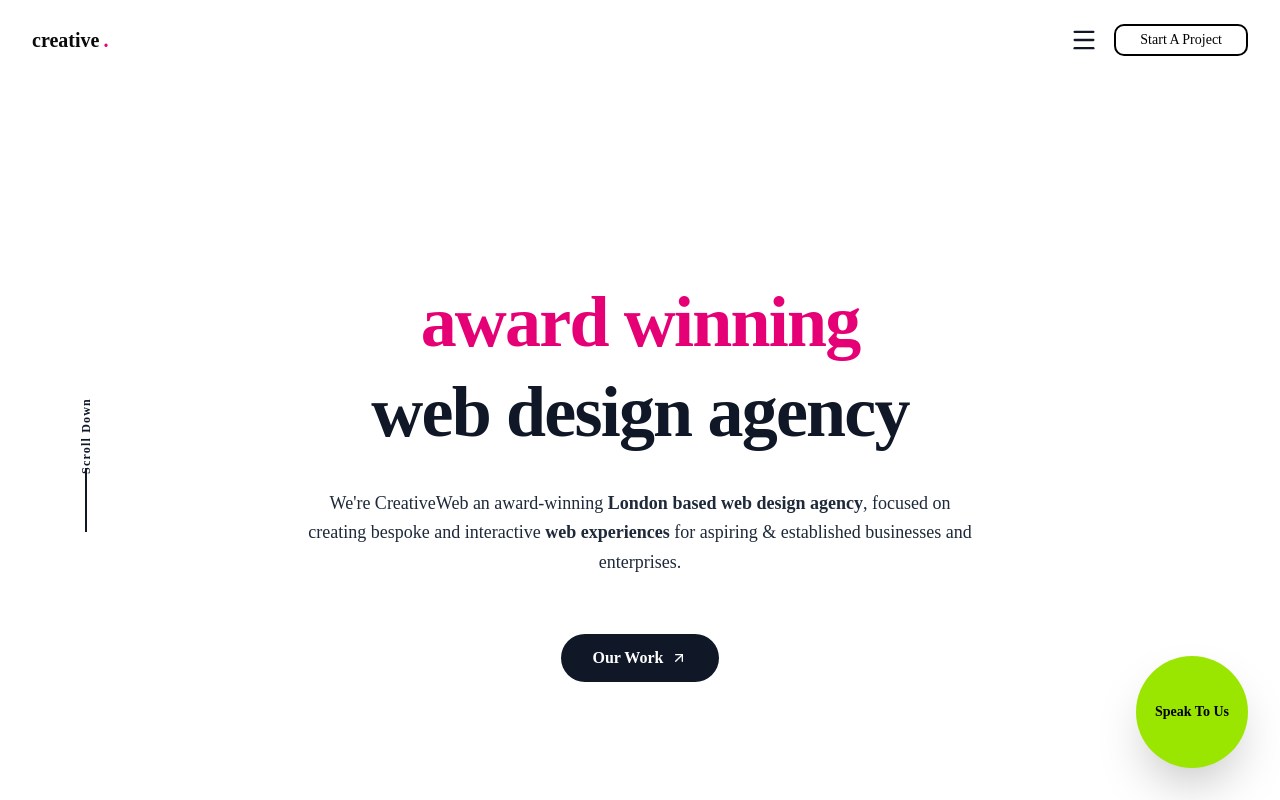
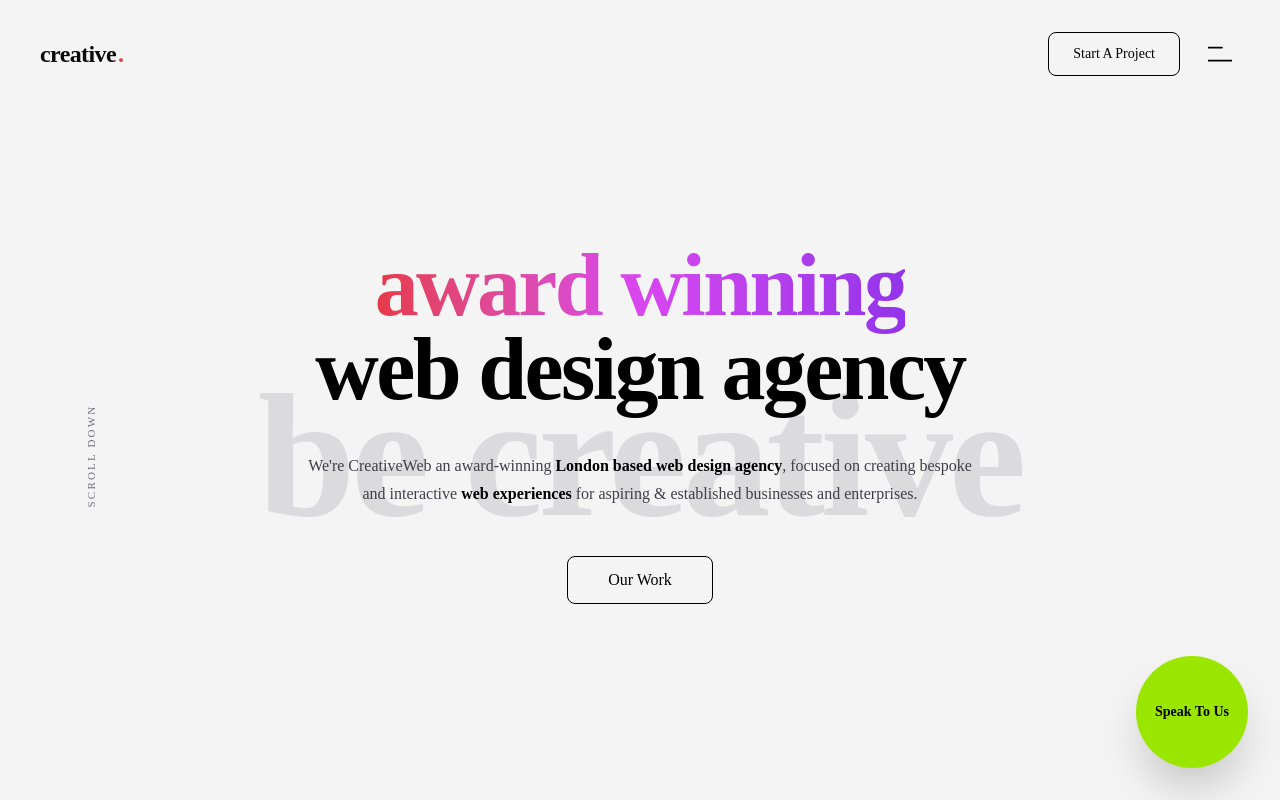
Before and after one commit to codenoirtech/maximillianlabs, a Next.js app: page / in a window 1280 px wide. Shown: the top 800 px of the page. Built offline with nearby package versions, Linux system fonts and the light colour scheme.

Commit message:
feat:added the sitemap

```diff
--- a/app/layout.tsx
+++ b/app/layout.tsx
@@ -9,9 +9,53 @@ const geistMono = Geist_Mono({
 });
 
 export const metadata: Metadata = {
-  title: "Maximillian Labs - Web Design Agency",
+  metadataBase: new URL("https://maximillianlabs.com"),
+  title: {
+    default: "Maximillian Labs | Award-Winning Web Design Agency",
+    template: "%s | Maximillian Labs",
+  },
   description:
-    "London based award-winning web design agency creating bespoke and interactive web experiences",
+    "London-based award-winning web design agency creating bespoke, high-performance, and interactive digital experiences for ambitious brands.",
+  keywords: [
+    "web design agency",
+    "London web design",
+    "UI UX design",
+    "SEO services",
+    "branding agency",
+    "digital agency",
+  ],
+  authors: [{ name: "Maximillian Labs" }],
+  creator: "Maximillian Labs",
+  publisher: "Maximillian Labs",
+  alternates: {
+    canonical: "/",
+  },
+  openGraph: {
+    type: "website",
+    locale: "en_GB",
+    url: "/",
+    title: "Maximillian Labs | Award-Winning Web Design Agency",
+    description:
+      "Bespoke web design, branding, and digital experiences built by a London team focused on measurable growth.",
+    siteName: "Maximillian Labs",
+  },
+  twitter: {
+    card: "summary_large_image",
+    title: "Maximillian Labs | Award-Winning Web Design Agency",
+    description:
+      "Bespoke web design, branding, and digital experiences built for growth-focused brands.",
+  },
+  robots: {
+    index: true,
+    follow: true,
+    googleBot: {
+      index: true,
+      follow: true,
+      "max-image-preview": "large",
+      "max-snippet": -1,
+      "max-video-preview": -1,
+    },
+  },
   icons: {
     icon: [
       {
@@ -39,9 +83,9 @@ export default function RootLayout({
   return (
     <html
       lang="en"
-      className={`${geistSans.variable} ${geistMono.variable} bg-white`}
+      className={`${geistSans.variable} ${geistMono.variable} bg-[#f4f4f5]`}
     >
-      <body className="font-sans antialiased bg-white">
+      <body className="font-sans antialiased bg-[#f4f4f5] text-foreground">
         {children}
       </body>
     </html>
--- /dev/null
+++ b/app/manifest.ts
@@ -0,0 +1,26 @@
+import type { MetadataRoute } from "next";
+
+export default function manifest(): MetadataRoute.Manifest {
+  return {
+    name: "Maximillian Labs",
+    short_name: "Max Labs",
+    description:
+      "Award-winning London web design agency building bespoke digital experiences.",
+    start_url: "/",
+    display: "standalone",
+    background_color: "#f4f4f5",
+    theme_color: "#111111",
+    icons: [
+      {
+        src: "/icon-light-32x32.png",
+        sizes: "32x32",
+        type: "image/png",
+      },
+      {
+        src: "/apple-icon.png",
+        sizes: "180x180",
+        type: "image/png",
+      },
+    ],
+  };
+}
--- a/app/page.tsx
+++ b/app/page.tsx
@@ -1,13 +1,22 @@
-import { Navbar } from '@/components/navbar'
-import { Hero } from '@/components/hero'
-import { AboutSection } from '@/components/about-section'
+import { Navbar } from "@/components/navbar";
+import { Hero } from "@/components/hero";
+import { AboutSection } from "@/components/about-section";
+import type { Metadata } from "next";
+
+export const metadata: Metadata = {
+  title: "Home",
+  description:
+    "Explore Maximillian Labs - a London web design agency delivering bespoke websites, branding, and interactive digital experiences.",
+};
 
 export default function Page() {
   return (
-    <main className="w-full bg-white">
-      <Navbar />
-      <Hero />
+    <main className="w-full bg-[#f4f4f5]">
+      <div className="relative min-h-screen overflow-hidden">
+        <Navbar />
+        <Hero />
+      </div>
       <AboutSection />
     </main>
-  )
+  );
 }
--- a/components/hero.tsx
+++ b/components/hero.tsx
@@ -1,62 +1,48 @@
 import { Button } from "@/components/ui/button";
-import { ArrowUpRight } from "lucide-react";
 
 export function Hero() {
   return (
-    <section className="relative w-full min-h-screen flex flex-col items-center justify-center px-6 py-16 md:py-0 bg-white">
-      {/* Scroll Down Text - Left Side (Desktop only) */}
-      <div className="hidden lg:flex absolute left-12 top-1/2 transform -translate-y-1/2 flex-col items-center gap-6">
-        <span className="text-xs font-semibold text-gray-900 tracking-widest -rotate-90 origin-center whitespace-nowrap">
+    <section className="relative flex min-h-[calc(100vh-5.5rem)] w-full flex-col items-center justify-center overflow-hidden px-6 pb-16 md:min-h-[calc(100vh-6.5rem)] md:px-10">
+      <div
+        aria-hidden="true"
+        className="pointer-events-none absolute inset-0 flex items-center justify-center overflow-hidden"
+      >
+        <p className="whitespace-nowrap text-[clamp(3.5rem,14vw,11rem)] font-bold leading-none tracking-tight text-zinc-300/80 select-none">
+          be creative
+        </p>
+      </div>
+
+      <div className="hidden lg:flex absolute left-10 top-1/2 z-10 -translate-y-1/2 -rotate-90">
+        <span className="text-[11px] font-medium tracking-[0.2em] text-zinc-500 uppercase">
           Scroll Down
         </span>
-        <div className="w-0.5 h-16 bg-gray-900" />
       </div>
 
-      {/* Content Container */}
-      <div className="max-w-4xl mx-auto text-center space-y-8">
-        {/* Main Heading */}
-        <div className="space-y-3">
-          <h1 className="text-5xl md:text-6xl lg:text-7xl font-bold leading-tight tracking-tight">
-            <span className="text-pink-600">award winning</span>
-            <br />
-            <span className="text-gray-900">web design agency</span>
-          </h1>
-        </div>
+      <div className="relative z-10 mx-auto max-w-4xl text-center">
+        <h1 className="text-[clamp(2.75rem,7vw,5.5rem)] font-bold leading-[0.95] tracking-[-0.03em]">
+          <span className="bg-gradient-to-r from-[#e63946] via-[#d946ef] to-[#9333ea] bg-clip-text text-transparent">
+            award winning
+          </span>
+          <br />
+          <span className="text-black">web design agency</span>
+        </h1>
 
-        {/* Description */}
-        <p className="text-base md:text-lg text-gray-800 leading-relaxed max-w-2xl mx-auto font-normal">
+        <p className="mx-auto mt-8 max-w-2xl text-sm leading-relaxed text-zinc-700 md:mt-10 md:text-base md:leading-7">
           We&apos;re CreativeWeb an award-winning{" "}
-          <span className="font-bold">London based web design agency</span>,
-          focused on creating bespoke and interactive{" "}
-          <span className="font-bold">web experiences</span> for aspiring &
-          established businesses and enterprises.
+          <span className="font-bold text-black">London based web design agency</span>
+          , focused on creating bespoke and interactive{" "}
+          <span className="font-bold text-black">web experiences</span> for aspiring
+          &amp; established businesses and enterprises.
         </p>
 
-        {/* CTA Button */}
-        <div className="pt-6">
-          <Button className="bg-gray-900 text-white hover:bg-gray-800 gap-2 px-8 py-6 text-base font-semibold rounded-full inline-flex">
+        <div className="mt-10 md:mt-12">
+          <Button
+            variant="outline"
+            className="h-11 rounded-md border border-black bg-transparent px-8 text-sm font-medium text-black shadow-none hover:bg-black/5 md:h-12 md:px-10 md:text-base"
+          >
             Our Work
-            <ArrowUpRight size={20} />
           </Button>
         </div>
-      </div>
-
-      {/* Scroll Indicator - Bottom (Mobile) */}
-      <div className="lg:hidden absolute bottom-8 left-1/2 transform -translate-x-1/2 flex flex-col items-center gap-2">
-        <span className="text-xs font-semibold text-gray-600">Scroll</span>
-        <svg
-          className="w-4 h-4 text-gray-600 animate-bounce"
-          fill="none"
-          stroke="currentColor"
-          viewBox="0 0 24 24"
-        >
-          <path
-            strokeLinecap="round"
-            strokeLinejoin="round"
-            strokeWidth={2}
-            d="M19 14l-7 7m0 0l-7-7m7 7V3"
-          />
-        </svg>
       </div>
     </section>
   );
--- a/components/navbar.tsx
+++ b/components/navbar.tsx
@@ -1,151 +1,232 @@
 "use client";
 
-import { useState } from "react";
+import { useEffect, useState } from "react";
 import Link from "next/link";
-import { Menu, X } from "lucide-react";
+import { ArrowRight, X } from "lucide-react";
 import { Button } from "@/components/ui/button";
+import { cn } from "@/lib/utils";
+
+const menuItems = [
+  { label: "Our Work", href: "#" },
+  { label: "Our Agency", href: "/about" },
+  { label: "Services", href: "#" },
+  { label: "Blog", href: "#" },
+  { label: "SEO Checker", href: "#" },
+  { label: "Cost Guide", href: "#" },
+  { label: "Contact", href: "/contact-us" },
+];
+
+function Logo({ className }: { className?: string }) {
+  return (
+    <Link href="/" className={cn("inline-flex items-baseline gap-0.5", className)}>
+      <span className="text-xl font-bold tracking-tight md:text-2xl">creative</span>
+      <span className="text-xl font-bold text-[#e63946] md:text-2xl">.</span>
+    </Link>
+  );
+}
+
+function MenuIcon({ className }: { className?: string }) {
+  return (
+    <svg
+      aria-hidden="true"
+      viewBox="0 0 24 16"
+      fill="none"
+      className={cn("h-4 w-6", className)}
+    >
+      <path
+        d="M0 1.5H14"
+        stroke="currentColor"
+        strokeWidth="1.75"
+        strokeLinecap="round"
+      />
+      <path
+        d="M0 14.5H24"
+        stroke="currentColor"
+        strokeWidth="1.75"
+        strokeLinecap="round"
+      />
+    </svg>
+  );
+}
+
+function LinkedinIcon({ className }: { className?: string }) {
+  return (
+    <svg viewBox="0 0 24 24" aria-hidden="true" className={cn("h-5 w-5", className)}>
+      <path
+        fill="currentColor"
+        d="M6.94 8.5a1.72 1.72 0 1 1 0-3.44 1.72 1.72 0 0 1 0 3.44ZM5.42 9.73h3.04V19H5.42V9.73Zm4.76 0h2.91v1.27h.04c.4-.76 1.4-1.56 2.87-1.56 3.07 0 3.64 2.02 3.64 4.64V19h-3.04v-4.42c0-1.05-.02-2.4-1.47-2.4-1.47 0-1.7 1.15-1.7 2.32V19h-3.04V9.73Z"
+      />
+    </svg>
+  );
+}
+
+function InstagramIcon({ className }: { className?: string }) {
+  return (
+    <svg viewBox="0 0 24 24" aria-hidden="true" className={cn("h-5 w-5", className)}>
+      <path
+        fill="currentColor"
+        d="M12 7.35A4.65 4.65 0 1 0 12 16.65 4.65 4.65 0 0 0 12 7.35Zm0 7.67A3.02 3.02 0 1 1 12 8.98a3.02 3.02 0 0 1 0 6.04ZM17.92 7.16a1.08 1.08 0 1 1-2.16 0 1.08 1.08 0 0 1 2.16 0ZM21 17.97A5.64 5.64 0 0 1 17.97 21 39.4 39.4 0 0 1 12 21a39.4 39.4 0 0 1-5.97 0A5.64 5.64 0 0 1 3 17.97 39.4 39.4 0 0 1 3 12a39.4 39.4 0 0 1 0-5.97A5.64 5.64 0 0 1 6.03 3 39.4 39.4 0 0 1 12 3a39.4 39.4 0 0 1 5.97 0A5.64 5.64 0 0 1 21 6.03 39.4 39.4 0 0 1 21 12a39.4 39.4 0 0 1 0 5.97Zm-1.79-7.74a3.98 3.98 0 0 0-1.08-2.82 3.98 3.98 0 0 0-2.82-1.08A26.65 26.65 0 0 0 12 6.17a26.65 26.65 0 0 0-3.31.16 3.98 3.98 0 0 0-2.82 1.08 3.98 3.98 0 0 0-1.08 2.82A26.66 26.66 0 0 0 4.63 12a26.66 26.66 0 0 0 .16 1.77 3.98 3.98 0 0 0 1.08 2.82 3.98 3.98 0 0 0 2.82 1.08 26.66 26.66 0 0 0 3.31.16 26.66 26.66 0 0 0 3.31-.16 3.98 3.98 0 0 0 2.82-1.08 3.98 3.98 0 0 0 1.08-2.82 26.66 26.66 0 0 0 .16-1.77 26.65 26.65 0 0 0-.16-1.77Z"
+      />
+    </svg>
+  );
+}
+
+function FacebookIcon({ className }: { className?: string }) {
+  return (
+    <svg viewBox="0 0 24 24" aria-hidden="true" className={cn("h-5 w-5", className)}>
+      <path
+        fill="currentColor"
+        d="M13.56 21v-7.74h2.6l.39-3.01h-2.99V8.33c0-.87.24-1.46 1.49-1.46h1.59V4.18c-.77-.08-1.55-.12-2.32-.11-2.29 0-3.86 1.4-3.86 3.97v2.21H8v3.01h2.46V21h3.1Z"
+      />
+    </svg>
+  );
+}
 
 export function Navbar() {
   const [isOpen, setIsOpen] = useState(false);
 
-  const menuItems = [
-    { label: "Our Work", href: "#" },
-    { label: "Our Agency", href: "#" },
-    { label: "Services", href: "#" },
-    { label: "Blog", href: "#" },
-    { label: "SEO Checker", href: "#" },
-    { label: "Cost Guide", href: "#" },
-    { label: "Contact", href: "#" },
-  ];
+  useEffect(() => {
+    document.body.style.overflow = isOpen ? "hidden" : "";
+    return () => {
+      document.body.style.overflow = "";
+    };
+  }, [isOpen]);
 
   return (
     <>
-      {/* Desktop Navbar */}
-      <nav className="flex items-center justify-between px-8 py-6 bg-white">
-        <Link href="/" className="flex items-center gap-1">
-          <span className="text-xl font-bold">creative</span>
-          <span className="text-xl font-bold text-pink-600">.</span>
-        </Link>
-        <button
-          onClick={() => setIsOpen(!isOpen)}
-          className="ml-auto mr-4 text-gray-900 hover:text-gray-600"
-        >
-          <Menu size={28} />
-        </button>
+      <header className="relative z-30 mx-auto flex w-full max-w-[1400px] items-center justify-between px-6 py-6 md:px-10 md:py-8">
+        <Logo />
+
+        <div className="flex items-center gap-4 md:gap-5">
           <Button
             variant="outline"
-          className="border-2 border-black text-black hover:bg-gray-50 px-6"
+            className="h-10 rounded-md border border-black bg-transparent px-5 text-sm font-medium text-black shadow-none hover:bg-black/5 md:h-11 md:px-6"
           >
             Start A Project
           </Button>
-      </nav>
 
-      {/* Mobile Menu */}
-      {isOpen && (
-        <div className="fixed inset-0 bg-gradient-to-br from-purple-900 via-slate-900 to-slate-950 text-white z-40">
           <button
+            type="button"
+            aria-label="Open menu"
+            aria-expanded={isOpen}
+            onClick={() => setIsOpen(true)}
+            className="flex h-10 w-10 items-center justify-center text-black transition-opacity hover:opacity-60"
+          >
+            <MenuIcon />
+          </button>
+        </div>
+      </header>
+
+      <div
+        className={cn(
+          "fixed inset-0 z-50 bg-[#d4d4d8] transition-opacity duration-300",
+          isOpen ? "pointer-events-auto opacity-100" : "pointer-events-none opacity-0"
+        )}
+        aria-hidden={!isOpen}
+      >
+        <div className="pointer-events-none absolute inset-0 overflow-hidden">
+          <p className="absolute left-1/2 top-1/2 -translate-x-1/2 -translate-y-1/2 whitespace-nowrap text-[clamp(4rem,16vw,12rem)] font-bold leading-none tracking-tight text-white/70 select-none">
+            creative
+          </p>
+        </div>
+
+        <div className="relative flex h-full flex-col px-6 py-6 md:px-10 md:py-8">
+          <div className="flex items-center justify-between">
+            <Logo className="text-white [&_span:first-child]:text-white" />
+            <button
+              type="button"
+              aria-label="Close menu"
               onClick={() => setIsOpen(false)}
-            className="absolute top-6 right-6 text-white"
+              className="flex h-10 w-10 items-center justify-center text-white transition-opacity hover:opacity-70"
             >
-            <X size={24} />
+              <X className="h-7 w-7" strokeWidth={1.5} />
             </button>
+          </div>
 
-          <div className="h-screen px-8 py-12 flex items-center justify-between relative">
-            {/* Left Column - Menu */}
-            <div className="flex-1">
-              <h3 className="text-sm font-light mb-8 text-white tracking-wider">
-                Menu
-              </h3>
-              <div className="space-y-5">
+          <div className="hidden lg:flex absolute left-10 top-1/2 -translate-y-1/2 -rotate-90">
+            <span className="text-[11px] font-medium tracking-[0.2em] text-zinc-600 uppercase">
+              Scroll Down
+            </span>
+          </div>
+
+          <div className="flex flex-1 items-center justify-center py-8 md:py-10">
+            <div className="pointer-events-auto w-full max-w-6xl rounded-[2rem] bg-gradient-to-br from-[#1a0a0f] via-[#120812] to-[#2a1035] p-8 shadow-2xl md:rounded-[2.5rem] md:p-12 lg:p-14">
+              <div className="grid gap-10 lg:grid-cols-[1fr_auto_1fr] lg:items-start lg:gap-8 xl:gap-14">
+                <div>
+                  <p className="mb-6 text-sm font-normal text-white/80 md:mb-8">Menu</p>
+                  <nav className="space-y-1 md:space-y-2">
                     {menuItems.map((item) => (
                       <Link
                         key={item.label}
                         href={item.href}
-                    className="block text-2xl font-bold hover:text-pink-500 transition-colors"
                         onClick={() => setIsOpen(false)}
+                        className="block text-2xl font-bold tracking-tight text-white transition-opacity hover:opacity-70 md:text-3xl lg:text-[2rem] lg:leading-tight"
                       >
                         {item.label}
                       </Link>
                     ))}
-              </div>
+                  </nav>
                 </div>
 
-            {/* Center Arrow Divider */}
-            <div className="px-6">
-              <svg
-                className="w-8 h-8 text-gray-500"
-                fill="none"
-                stroke="currentColor"
-                viewBox="0 0 24 24"
-              >
-                <path
-                  strokeLinecap="round"
-                  strokeLinejoin="round"
-                  strokeWidth={1.5}
-                  d="M13 7l5 5m0 0l-5 5m5-5H6"
-                />
-              </svg>
+                <div className="hidden items-center self-center lg:flex">
+                  <ArrowRight className="h-8 w-8 text-white/90" strokeWidth={1.25} />
                 </div>
 
-            {/* Right Column - Contact Info */}
-            <div className="flex-1 pl-8">
-              {/* Phone */}
-              <div className="mb-8">
-                <h4 className="text-xs font-light mb-2 text-gray-400 uppercase tracking-wider">
-                  Phone
-                </h4>
-                <p className="text-base font-bold">(+44) 0207 870 5794</p>
+                <div className="space-y-8 md:space-y-10 lg:pt-1">
+                  <div>
+                    <p className="mb-2 text-sm text-white/80">Phone</p>
+                    <p className="text-lg font-bold text-white md:text-xl">
+                      (+44) 0207 870 5794
+                    </p>
                   </div>
 
-              {/* Email */}
-              <div className="mb-8">
-                <h4 className="text-xs font-light mb-2 text-gray-400 uppercase tracking-wider">
-                  E-Mail
-                </h4>
-                <p className="text-base font-bold break-words">
+                  <div>
+                    <p className="mb-2 text-sm text-white/80">E-Mail</p>
+                    <p className="text-lg font-bold break-words text-white md:text-xl">
                       info@creativebranddesign.co.uk
                     </p>
                   </div>
 
-              {/* Follow */}
-              <div className="mb-8">
-                <h4 className="text-xs font-light mb-3 text-gray-400 uppercase tracking-wider">
-                  Follow
-                </h4>
-                <div className="flex gap-5">
+                  <div>
+                    <p className="mb-3 text-sm text-white/80">Follow</p>
+                    <div className="flex items-center gap-4">
                       <Link
                         href="#"
-                    className="hover:text-pink-500 transition-colors text-lg"
+                        aria-label="LinkedIn"
+                        className="text-white transition-opacity hover:opacity-70"
                       >
-                    in
+                        <LinkedinIcon />
                       </Link>
                       <Link
                         href="#"
-                    className="hover:text-pink-500 transition-colors text-lg"
+                        aria-label="Instagram"
+                        className="text-white transition-opacity hover:opacity-70"
                       >
-                    ig
+                        <InstagramIcon />
                       </Link>
                       <Link
                         href="#"
-                    className="hover:text-pink-500 transition-colors text-lg"
+                        aria-label="Facebook"
+                        className="text-white transition-opacity hover:opacity-70"
                       >
-                    f
+                        <FacebookIcon />
                       </Link>
                     </div>
                   </div>
 
-              {/* CTA Button */}
                   <Button
-                className="border-2 border-white text-white hover:bg-white hover:text-gray-900 py-3 px-6 font-semibold"
                     variant="outline"
                     onClick={() => setIsOpen(false)}
+                    className="h-11 rounded-md border border-white bg-transparent px-6 text-sm font-medium text-white shadow-none hover:bg-white/10"
                   >
                     Start A Project
                   </Button>
                 </div>
               </div>
             </div>
-      )}
+          </div>
+        </div>
+      </div>
     </>
   );
 }
```
Also changed, not shown: app/robots.ts (added, +17 -0 lines), app/sitemap.ts (added, +27 -0 lines), txt.txt (added). Lines whose indentation alone changed are shown as unchanged.
